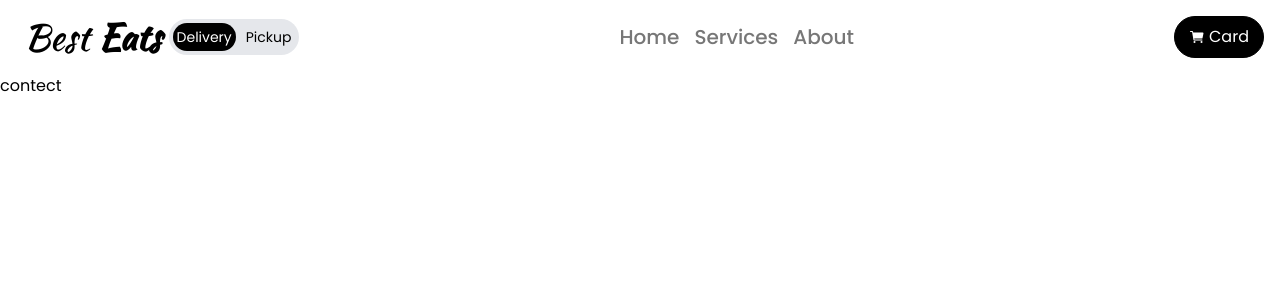
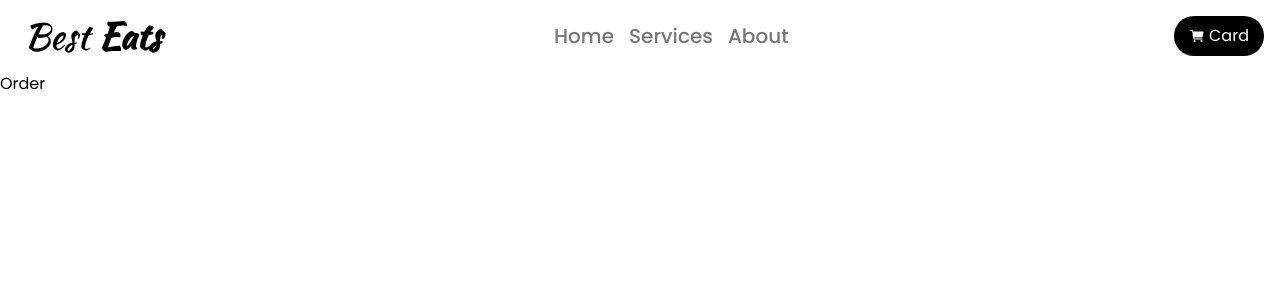
Before and after one commit to HodaNabeil/BestFood, a React (Create React App) app: page /contect in a window 1280 px wide. Shown: the top 300 px of the page. Built offline with nearby package versions, Linux system fonts and the light colour scheme.

Commit message:
updataraduxtookit

```diff
--- a/src/Page/Contect.jsx
+++ /dev/null
@@ -1,11 +0,0 @@
-
-
-function Contect() {
-  return (
-    <div>
-      contect
-    </div>
-  )
-}
-
-export default Contect
--- a/src/Page/Home.jsx
+++ b/src/Page/Home.jsx
@@ -10,7 +10,7 @@ import ScrollTopButton from "../components/ScrollTopButton"
 
 function Home() {
   return (
-    <div className=" ">
+    <div className=" overflow-hidden">
       <Header/>
       <Hero/>
       <NewProduct/>
--- /dev/null
+++ b/src/Page/MenuOrder.jsx
@@ -0,0 +1,27 @@
+
+
+
+import {useSelector , useDispatch} from 'react-redux';
+
+
+function MenuOrder() {
+  const  order= useSelector((state ) => state.order );
+  console.log(order);
+
+  return (
+    <div>
+      <h2>Order</h2>
+      {
+        order.map(()=> {
+          return(
+            <div>
+              {order.id}
+              </div>
+          )
+        })
+      }
+    </div>
+  )
+}
+
+export default MenuOrder
--- a/src/Page/Services.jsx
+++ b/src/Page/Services.jsx
@@ -13,12 +13,12 @@ import { fetchProdcuts } from '../rtk/FoodSlices/ProductsFoodSlice';
 function Services() {
   const menu = useSelector((state) => state.allProducts);
   const dispatch = useDispatch();
-console.log(menu)
 
+  console.log(menu)
 
-  // useEffect((()=> {
-  //   dispatch(fetchProdcuts())
-  // }),[])
+  useEffect(() => {
+    dispatch(fetchProdcuts());
+  }, [dispatch]);
 
 
 
--- a/src/components/FilterMenu.jsx
+++ b/src/components/FilterMenu.jsx
@@ -3,6 +3,7 @@ import { useDispatch, useSelector } from "react-redux"
 import { fetchProdcuts } from "../rtk/FoodSlices/ProductsFoodSlice";
 
 import {BsCartPlus} from 'react-icons/bs'
+import { addOrder } from "../rtk/FoodSlices/OrderFood";
 
 
 
@@ -108,6 +109,7 @@ function FilterMenu() {
                       </p>
                     </div>
                     <button
+                    onClick={()=> {dispatch(addOrder(foot))}}
                     className="  text-[#f97316] m-[10px] border-[#f97316]
                     hover:text-[#fff] hover:bg-[#f97316]
                     transition duration-300">
--- a/src/components/Footer.jsx
+++ b/src/components/Footer.jsx
@@ -9,7 +9,7 @@ import { useState } from "react";
 
 function Footer() {
   return (
-    <footer className=" max-w-[1640px] m-auto p-6 mt-4 bg-[#e5e7eb]
+    <footer className="  rounded-[8px] max-w-[1640px] m-auto p-6 mt-4 bg-[#e5e7eb]
         grid  md:grid-cols-3 lg:grid-cols-4 gap-5 md:gap-6 ">
       <FooterColOne/>
       <FooterColTwo/>
--- a/src/components/Header.jsx
+++ b/src/components/Header.jsx
@@ -1,33 +1,38 @@
 import { useState } from "react";
 
 import {NavLink} from 'react-router-dom'
+
+import {Link} from 'react-router-dom'
 
 function Header() {
 const [link, setLink] =  useState(['Home', 'Services', 'About' ]);
 
 const[openNav , setOpenNav] =useState(false);
-const activeLink = ' text-[#f97316]  border-b-2  border-[#f97316]  border-solid        hidden    md:block  font-medium sm:text-[17px] md:text-[20px]    ';
+const activeLink = ' text-[#f97316]  border-b-2  border-[#f97316]  border-solid   hidden    md:block  font-medium sm:text-[17px] md:text-[20px]    ';
 const normalLink = 'text-[#777]    md:block  font-medium sm:text-[17px] md:text-[20px]   ' ;
   return (
     <header>
-      <div className="  m-auto  max-w-[1640px] p-4 flex justify-between items-center ">
+      <div className="  m-auto  max-w-[1640px] p-4 flex justify-between items-center  ">
         {/* Logo */}
           <div className="flex items-center  ">
             <p className='  font_2 top-[10px] text-[22px]   md:text-[30px] md:top-[50px]   lg:text-4xl  px-2'>
                 Best <span className='  font_2 font-bold '> Eats</span>
             </p>
-            <div className="  hidden sm:flex gap-x-[10px] items-center p-1  bg-gray-200 rounded-[50px]  text-sm">
-              <p className=" bg-black text-white p-1 rounded-[50px] ">Delivery</p>
-              <p className=" pr-1">Pickup</p>
-            </div>
           </div>
             {/* Nav */}
           <nav   className=" " >
-            <ul className= {` flex  z-[50] flex-col absolute  md:felx md:relative md:bg-transparent  left-0 w-full  bg-black text-white rounded-[6px] duration-500 transition-all   ease-linear   md:flex-row  p-8 md:p-0   gap-x-[15px] ${openNav ? 'top-[80px]' : 'top-[-100%]'} `}>
+            <ul className= {` flex  z-[50] flex-col absolute
+              md:felx md:relative  bg-black  md:bg-transparent  left-0 w-full
+            text-white rounded-[6px] duration-500 transition-all
+              ease-linear   md:flex-row  p-8 md:p-0   gap-x-[15px]
+              ${openNav ? 'top-[80px]' : 'top-[-100%]'}  transition-none duration-0 `}>
                 {
                   link.map((link) => (
                     <li key={link}  className=" p-4 md:p-0"  >
-                    <NavLink  to= {`/${link.toLowerCase()}`}    className= {({isActive}) => isActive  ? activeLink : normalLink}  >{link}</NavLink>
+                    <NavLink  to= {`/${link.toLowerCase()}`}
+                      className= {({isActive}) => isActive  ? activeLink : normalLink}  >
+                        {link}
+                    </NavLink>
                     </li>
                   ))
                 }
@@ -35,10 +40,16 @@ const normalLink = 'text-[#777]    md:block  font-medium sm:text-[17px] md:text-
           </nav>
         {/* Card */}
             <div className=" flex items-center justify-end gap-x-1">
-                  <button className=' bg-black text-white  flex gap-x-1 items-center justify-center text-center p-2  rounded-full w-[90px] '>
-                  <ion-icon name="cart" className='text-[20px] p-1 ' ></ion-icon> Card
-                  </button>
-                  <div  onClick={ ()=> setOpenNav(!openNav)}     className=" md:hidden  text-[30px]  font-medium p-[5px]  flex justify-center items-center cursor-pointer ">
+                  <Link to={'/menuorder'} className=' bg-black text-white
+                    flex gap-x-1 items-center justify-center text-center p-2
+                    rounded-full w-[90px] '>
+                    <ion-icon name="cart"
+                    className='text-[20px] p-1 ' ></ion-icon>
+                    Card
+                  </Link>
+                  <div  onClick={ ()=> setOpenNav(!openNav)}
+                    className=" md:hidden  text-[30px]  font-medium p-[5px]
+                    flex justify-center items-center cursor-pointer ">
                   <ion-icon name= {openNav ? 'close' : 'menu'} ></ion-icon>
                   </div>
             </div>
--- a/src/index.js
+++ b/src/index.js
@@ -15,10 +15,10 @@ import { Provider } from 'react-redux'
 import Home from './Page/Home';
 import Services from './Page/Services';
 
-import Contect from './Page/Contect';
 import Header from './components/Header';
 import { store } from './rtk/Store';
 import About from './components/About';
+import MenuOrder from './Page/MenuOrder';
 
 
 
@@ -54,24 +54,21 @@ const router = createBrowserRouter([
     path : '/contect',
     element : <div>
         <Header/>
-        <Contect/>
+        <MenuOrder/>
       </div>
   }
-  ,
-  {
-    path : '/contect',
-    element : <div>
-        <Header/>
-        <Contect/>
-      </div>
-  }
-  ,
+,
   {
     path : '/home',
     element : <div>
         <Home/>
-
       </div>
+  },{
+    path: '/menuorder',
+    element:<>
+    <Header/>
+    <MenuOrder/>
+    </>
   }
 ]);
 const root = ReactDOM.createRoot(document.getElementById('root'));
```
Lines whose indentation alone changed are shown as unchanged.
